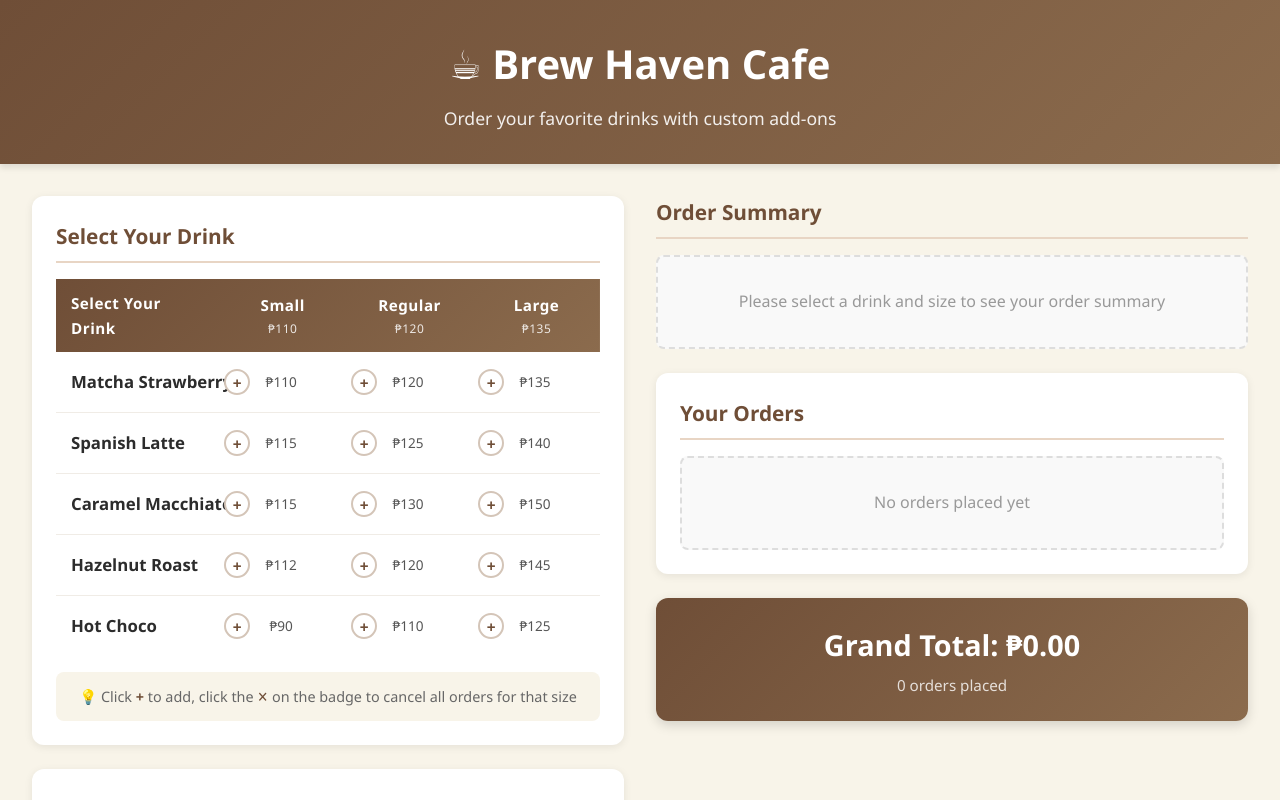
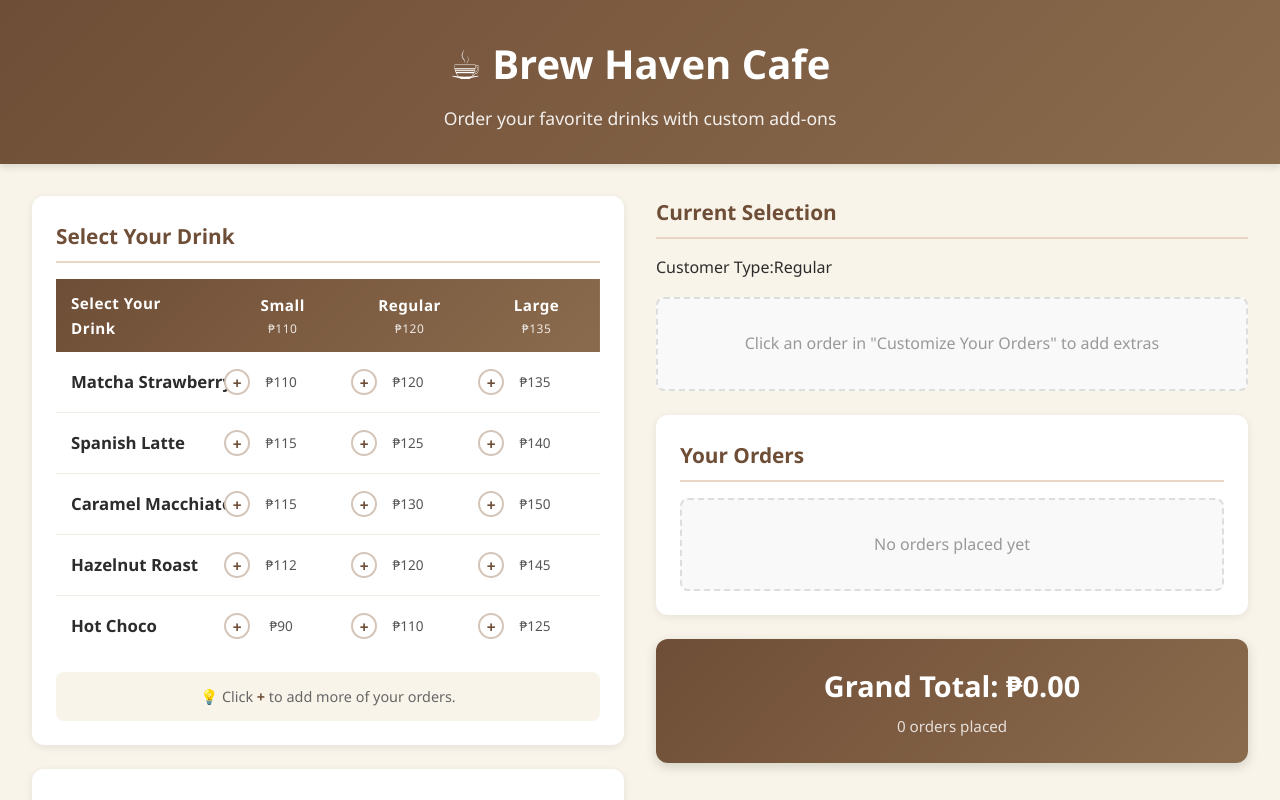
Before and after one commit to amhelie30/CafeOrderingSystem-ODDAtelier, a React (Create React App) app in the folder cafe-ordering-system/: page / in a window 1280 px wide. Shown: the top 800 px of the page. Built offline with nearby package versions, Linux system fonts and the light colour scheme.

Commit message:
refactor component descriptions for clarity and update UI instructions

```diff
--- a/cafe-ordering-system/src/components/DrinkMenu.js
+++ b/cafe-ordering-system/src/components/DrinkMenu.js
@@ -124,7 +124,7 @@ function DrinkMenu({ onAddToOrder, onRemoveFromOrder }) {
       </div>
 
       <div className="menu-tip">
-        💡 Click <strong>+</strong> to add, click the <strong>✕</strong> on the badge to cancel all orders for that size
+        💡 Click <strong>+</strong> to add more of your orders.
       </div>
     </div>
   );
--- a/cafe-ordering-system/src/components/OrderSummary.js
+++ b/cafe-ordering-system/src/components/OrderSummary.js
@@ -1,104 +1,24 @@
 /**
- * OrderSummary.js - Component for displaying current order details
+ * OrderSummary.js - Shows current customer selection info
  */
 
 import React from 'react';
-import { drinkNames, sizeNames, addOnNames, customerTypes } from '../data/menuData';
-import { formatCurrency, calculateOrderTotal } from '../utils/calculations';
+import { customerTypes } from '../data/menuData';
 import '../styles/components/OrderSummary.css';
 
-function OrderSummary({
-  selectedDrink,
-  selectedSize,
-  selectedAddOns,
-  selectedCustomer,
-  drinkPrices,
-  addOnPrices
-}) {
-  const totals = calculateOrderTotal(
-    selectedDrink,
-    selectedSize,
-    selectedAddOns,
-    drinkPrices,
-    addOnPrices,
-    selectedCustomer
-  );
-
-  const hasSelection = selectedDrink !== null && selectedSize !== null;
-
-  if (!hasSelection) {
-    return (
-      <div className="order-summary">
-        <h2 className="section-title">Order Summary</h2>
-        <div className="empty-state">
-          <p>Please select a drink and size to see your order summary</p>
-        </div>
-      </div>
-    );
-  }
-
-  const drinkName = drinkNames[selectedDrink];
-  const sizeName = sizeNames[selectedSize];
+function OrderSummary({ selectedCustomer }) {
   const customerType = customerTypes[selectedCustomer];
 
   return (
     <div className="order-summary">
-      <h2 className="section-title">Order Summary</h2>
-
+      <h2 className="section-title">Current Selection</h2>
       <div className="summary-content">
-        <div className="summary-item">
-          <span className="item-label">Drink:</span>
-          <span className="item-value">{drinkName}</span>
-        </div>
-
-        <div className="summary-item">
-          <span className="item-label">Size:</span>
-          <span className="item-value">{sizeName}</span>
-        </div>
-
         <div className="summary-item">
           <span className="item-label">Customer Type:</span>
           <span className="item-value">{customerType}</span>
         </div>
-
-        {selectedAddOns.length > 0 && (
-          <div className="summary-item addons-section">
-            <span className="item-label">Add-ons:</span>
-            <span className="item-value">
-              {selectedAddOns.map(index => addOnNames[index]).join(', ')}
-            </span>
-          </div>
-        )}
-
-        <div className="price-breakdown">
-          <div className="price-row">
-            <span>Drink Price:</span>
-            <span>{formatCurrency(totals.drinkPrice)}</span>
-          </div>
-
-          {totals.addOnsTotal > 0 && (
-            <div className="price-row">
-              <span>Add-ons Total:</span>
-              <span>{formatCurrency(totals.addOnsTotal)}</span>
-            </div>
-          )}
-
-          <div className="price-row">
-            <span>Subtotal:</span>
-            <span>{formatCurrency(totals.subtotal)}</span>
-          </div>
-
-          {totals.discountAmount > 0 && (
-            <div className="price-row discount">
-              <span>Discount ({customerType}):</span>
-              <span>-{formatCurrency(totals.discountAmount)}</span>
-            </div>
-          )}
-
-          <div className="price-row total">
-            <span><strong>Total:</strong></span>
-            <span><strong>{formatCurrency(totals.total)}</strong></span>
-          </div>
+        <div className="empty-state" style={{ marginTop: '1rem' }}>
+          <p>Click an order in "Customize Your Orders" to add extras</p>
         </div>
       </div>
     </div>
--- a/cafe-ordering-system/src/components/OrdersList.js
+++ b/cafe-ordering-system/src/components/OrdersList.js
@@ -1,5 +1,5 @@
 /**
- * OrdersList.js - Component for displaying all placed orders
+ * OrdersList.js - Shows all orders with their add-ons
  */
 
 import React from 'react';
```
